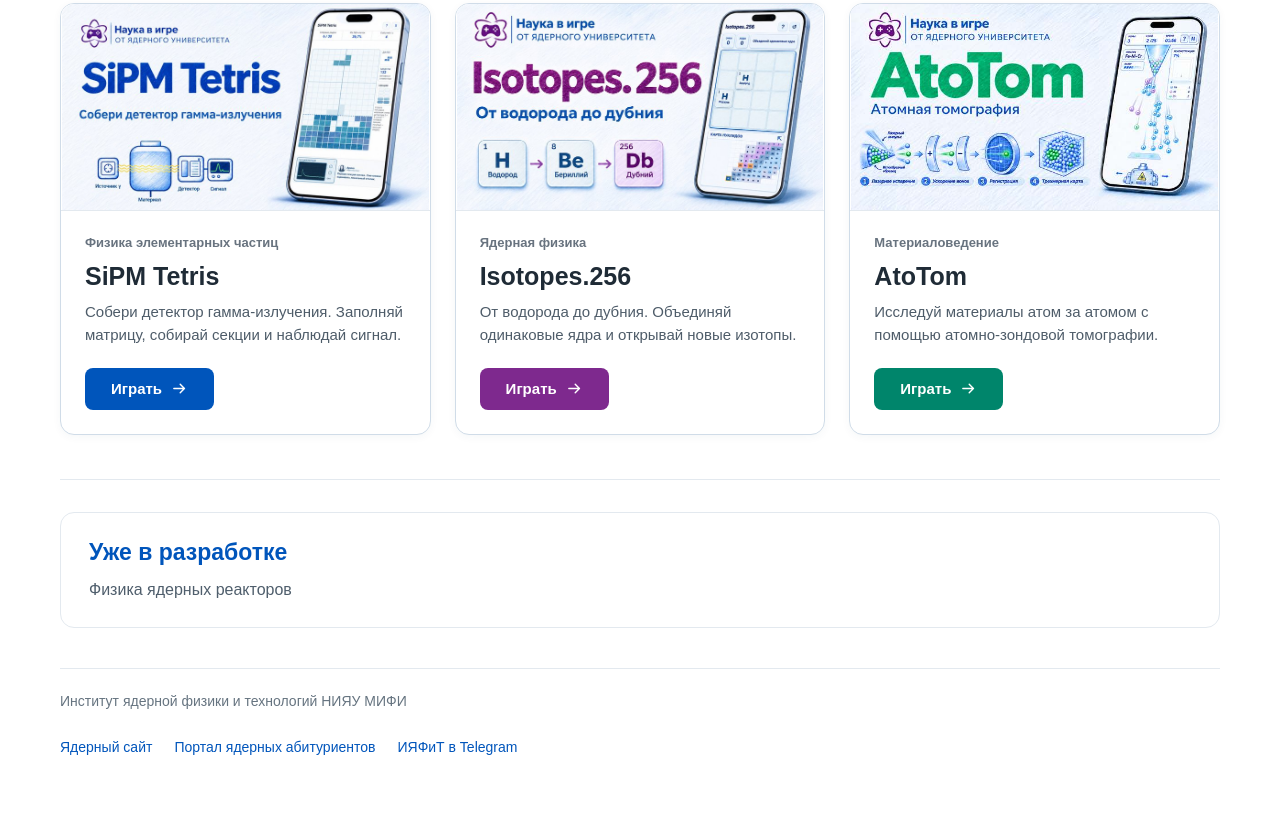
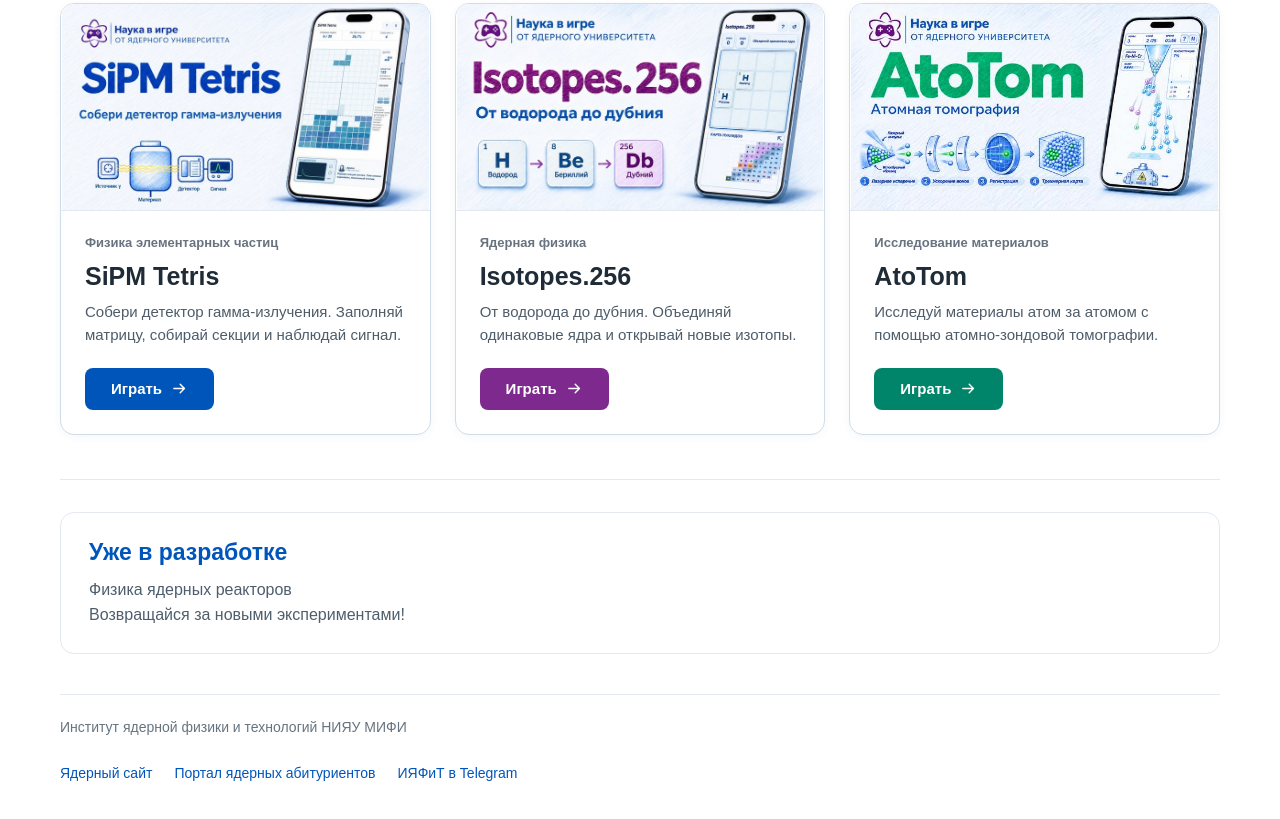
Before and after one commit to maksimdelov13-cell/NuclearGames, a plain HTML site: page index.html in a window 1280 px wide. Shown: the part 479-1298 px from the top of the page. Drawn offline with Linux system fonts and the light colour scheme.

Commit message:
Restore upcoming-games invitation and rename AtoTom category

```diff
--- a/index.html
+++ b/index.html
@@ -73,7 +73,7 @@
               <img src="assets/atotom.jpg" width="640" height="360" alt="Обложка AtoTom: зеленое название, схема атомно-зондовой томографии и игровой экран смартфона" loading="lazy" decoding="async">
             </div>
             <div class="game-card__content">
-              <span class="game-card__eyebrow">Материаловедение</span>
+              <span class="game-card__eyebrow">Исследование материалов</span>
               <h3>AtoTom</h3>
               <p>Исследуй материалы атом за атомом с помощью атомно-зондовой томографии.</p>
               <span class="game-card__action"><span>Играть</span><svg viewBox="0 0 24 24" aria-hidden="true"><path d="M4 12h15m-6-6 6 6-6 6"/></svg></span>
@@ -85,7 +85,7 @@
       <hr class="section-rule" aria-hidden="true">
       <section class="coming-next" aria-labelledby="coming-title">
         <h2 id="coming-title">Уже в разработке</h2>
-        <p>Физика ядерных реакторов</p>
+        <p>Физика ядерных реакторов<br>Возвращайся за новыми экспериментами!</p>
       </section>
     </main>
 
```
